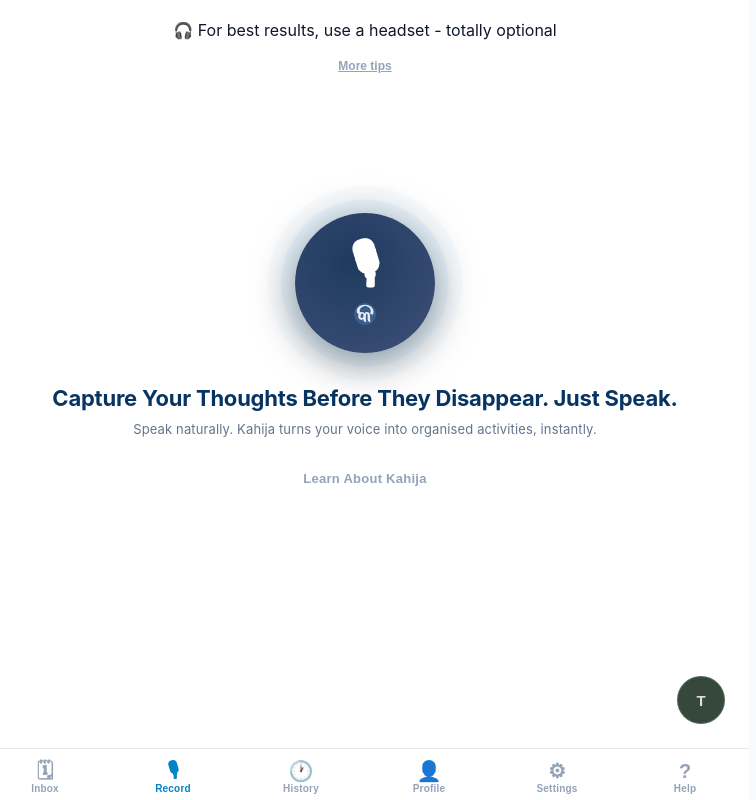
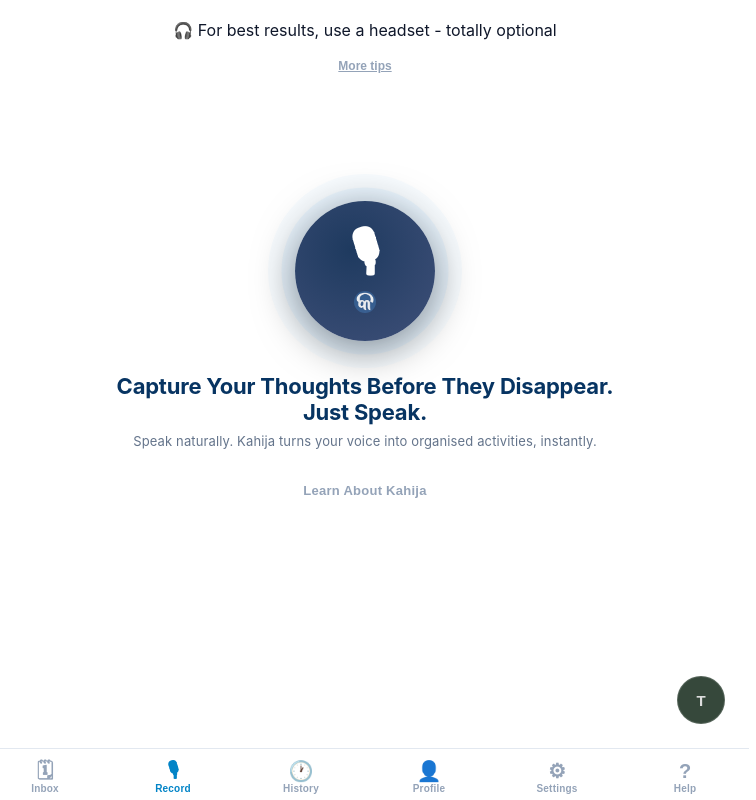
Before and after one commit to spatelsuy/voxie, a Next.js app: page / in a window 1280 px wide. Shown: the whole page, without its empty margins (275-1031 px from the left). Built offline with nearby package versions, Linux system fonts and the light colour scheme.

Commit message:
UI enhancement

```diff
--- a/components/Help.jsx
+++ b/components/Help.jsx
@@ -7,7 +7,7 @@ const FONT_IMPORT = `
 
 const COLORS = {
   ink: "#1B1E2E", mist: "#6B6F85", faint: "#B5AF9C",
-  paper: "#FBF8F2", line: "#EDE6D8", amber: "#E08A2E",
+  paper: "#ffffff", line: "#EDE6D8", amber: "#E08A2E",
 };
 
 const ALL_SECTIONS = [
--- a/components/TabBar.jsx
+++ b/components/TabBar.jsx
@@ -5,7 +5,7 @@ const TABS = [
   { id: "record",   icon: "🎙", label: "Record"   },
   { id: "history",  icon: "🕐", label: "History"  },
   { id: "profile",  icon: "👤", label: "Profile"  },
-  { id: "settings", icon: "⚙",  label: "Settings" },
+  { id: "settings", icon: "\u2699",  label: "Settings" },
   { id: "help",     icon: "?",  label: "Help"     },
 ];
 
--- a/components/VoiceRecorder.jsx
+++ b/components/VoiceRecorder.jsx
@@ -7,21 +7,23 @@ import { getExampleDateLabel } from "../lib/SharedHelper.js";
 
 /* ─── Rotating idle messages (label + hint pairs) ─── */
 
+// `lines` is an array of strings — each entry becomes a separate line.
+// One entry = single line. Two or more = line breaks between them.
 const IDLE_MESSAGES = [
   {
-    label: "Capture Your Thoughts Before They Disappear. Just Speak.",
+    lines: ["Capture Your Thoughts Before They Disappear.", "Just Speak."],
     hint:  "Speak naturally. Kahija turns your voice into organised activities, instantly.",
   },
   {
-    label: "No Typing. No Notes App. Just Your Voice.",
+    lines: ["No Typing. No Notes App.", "Just Your Voice."],
     hint:  "Say 'Remind me Friday at 3pm to call the doctor' — Kahija handles the rest.",
   },
   {
-    label: "Your Voice Is the Fastest Way to Capture an Idea.",
+    lines: ["Your Voice Is the Fastest Way to Capture an Idea."],
     hint:  "Tap the circle, speak, tap again. Your activities appear on your schedule automatically.",
   },
   {
-    label: "Never Miss an Activity Again.",
+    lines: ["Never Miss an Activity Again."],
     hint:  "Tasks, events, reminders — Kahija captures them all as one simple activity feed.",
   },
 ];
@@ -408,7 +410,7 @@ export default function VoiceRecorder({
     if (recState !== "idle") return;
     const id = setInterval(() => {
       setMsgVisible(false);
-      setTimeout(() => { setMsgIndex((i) => (i + 1) % IDLE_MESSAGES.length); setMsgVisible(true); }, 400);
+      setTimeout(() => { setMsgIndex((i) => (i + 1) % IDLE_MESSAGES.length); setMsgVisible(true); }, 300);
     }, MESSAGE_INTERVAL_MS);
     return () => clearInterval(id);
   }, [recState]);
@@ -436,12 +438,12 @@ export default function VoiceRecorder({
   const idleMsg = IDLE_MESSAGES[msgIndex];
 
   const circleLabel =
-    circleState === "recording"  ? statusText || "Recording…"                                            :
-    circleState === "paused"     ? statusText                                                             :
-    circleState === "processing" ? (autoA2TStatus === "done" ? "Done ✓" : statusText || "Processing…")  :
-    autoA2TStatus === "done"     ? "Done — check History and Inbox"                                                  :
-    autoA2TStatus === "error"    ? "Failed — try manually"                                               :
-    idleMsg.label;
+    circleState === "recording"  ? statusText || "Recording…"                                           :
+    circleState === "paused"     ? statusText                                                            :
+    circleState === "processing" ? (autoA2TStatus === "done" ? "Done ✓" : statusText || "Processing…") :
+    autoA2TStatus === "done"     ? "Done — check History and Inbox"                                     :
+    autoA2TStatus === "error"    ? "Failed — try manually"                                              :
+    null; // idle — rendered as two lines below
 
   const circleHint =
     circleState === "recording"  ? "Tap to stop"                  :
@@ -520,8 +522,8 @@ export default function VoiceRecorder({
         </div>
       )}
 
-      {/* ── Main stage ── */}
-      <div className={styles.stage}>
+      {/* ── Main stage — extra top padding when tips are expanded to avoid overlap ── */}
+      <div className={styles.stage} style={showTips ? { paddingTop: 180 } : undefined}>
         {/* Big circle */}
         <button
           className={`${styles.circle} ${styles[`circle_${circleState}`]}`}
@@ -550,7 +552,11 @@ export default function VoiceRecorder({
         </button>
 
         {/* Label + hint */}
-        <div className={`${styles.circleLabel} ${labelFadeClass}`}>{circleLabel}</div>
+        <div className={`${styles.circleLabel} ${labelFadeClass}`}>
+          {circleLabel !== null ? circleLabel : idleMsg.lines.map((line, i) => (
+            <span key={i}>{i > 0 && <br />}{line}</span>
+          ))}
+        </div>
         {circleHint && <div className={`${styles.circleHint} ${labelFadeClass}`}>{circleHint}</div>}
 
         {/* Live transcript box */}
--- a/styles/globals.css
+++ b/styles/globals.css
@@ -5,7 +5,7 @@
 
 :root {
   --app-font: -apple-system, BlinkMacSystemFont, "Segoe UI", Roboto, Helvetica, Arial, sans-serif;
-  --bg-color: #f8fafc;
+  --bg-color: #ffffff;
   --card-bg: #ffffff;
   --text-main: #0f172a;
   --text-muted: #64748b;
--- a/styles/main.css
+++ b/styles/main.css
@@ -3,7 +3,7 @@
 ========================= */
 
 :root {
-  --bg-color: #f8fafc;
+  --bg-color: #ffffff;
   --card-bg: #ffffff;
   --text-main: #0f172a;
   --text-muted: #64748b;
--- a/styles/page.module.css
+++ b/styles/page.module.css
@@ -8,7 +8,7 @@
   height: 100vh;
   height: 100dvh;
   max-height: -webkit-fill-available; /* iOS Safari fix */
-  background: #f8fafc;
+  background: #ffffff;
 }
 
 .content {
--- a/styles/recorder.module.css
+++ b/styles/recorder.module.css
@@ -98,6 +98,7 @@
   justify-content: center;
   gap: 0;
   padding: 40px 24px 80px;
+  transition: padding-top 0.25s ease;
 }
 
 /* ── The Big Circle ── */
```
